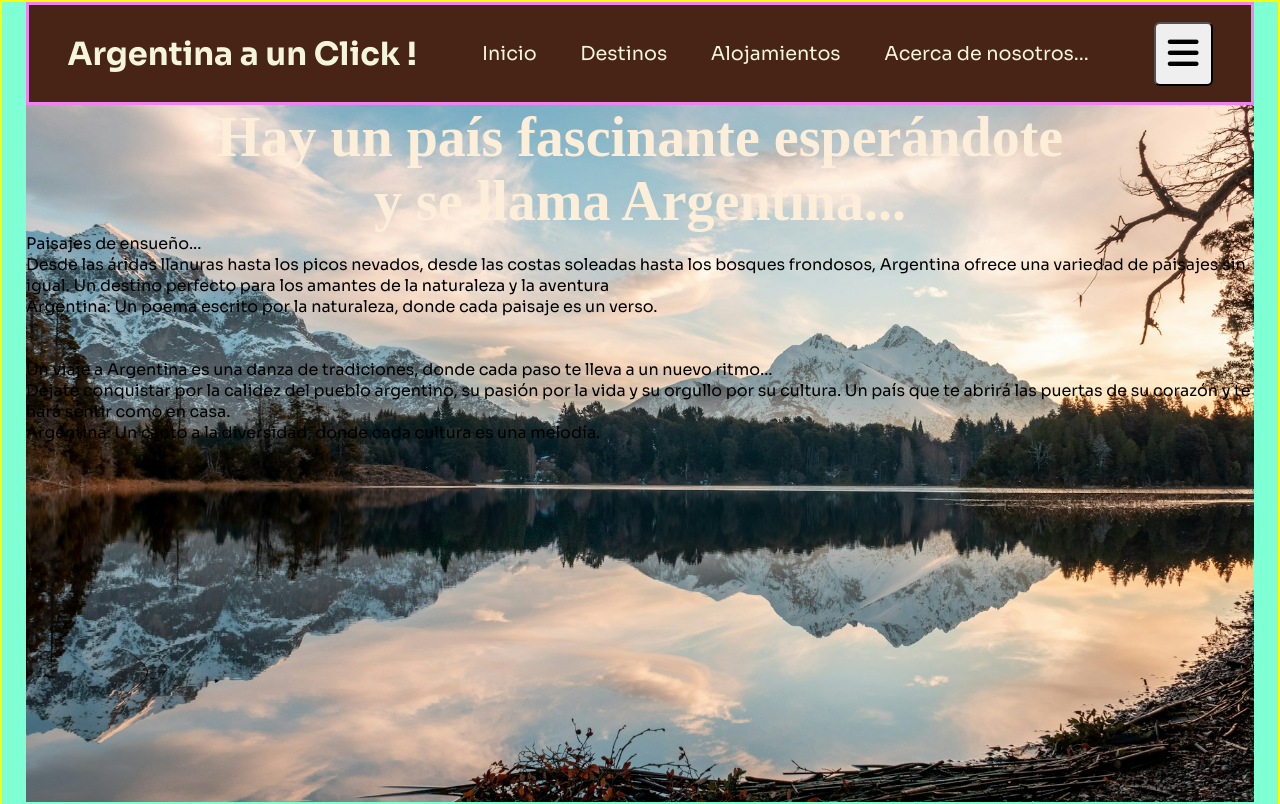
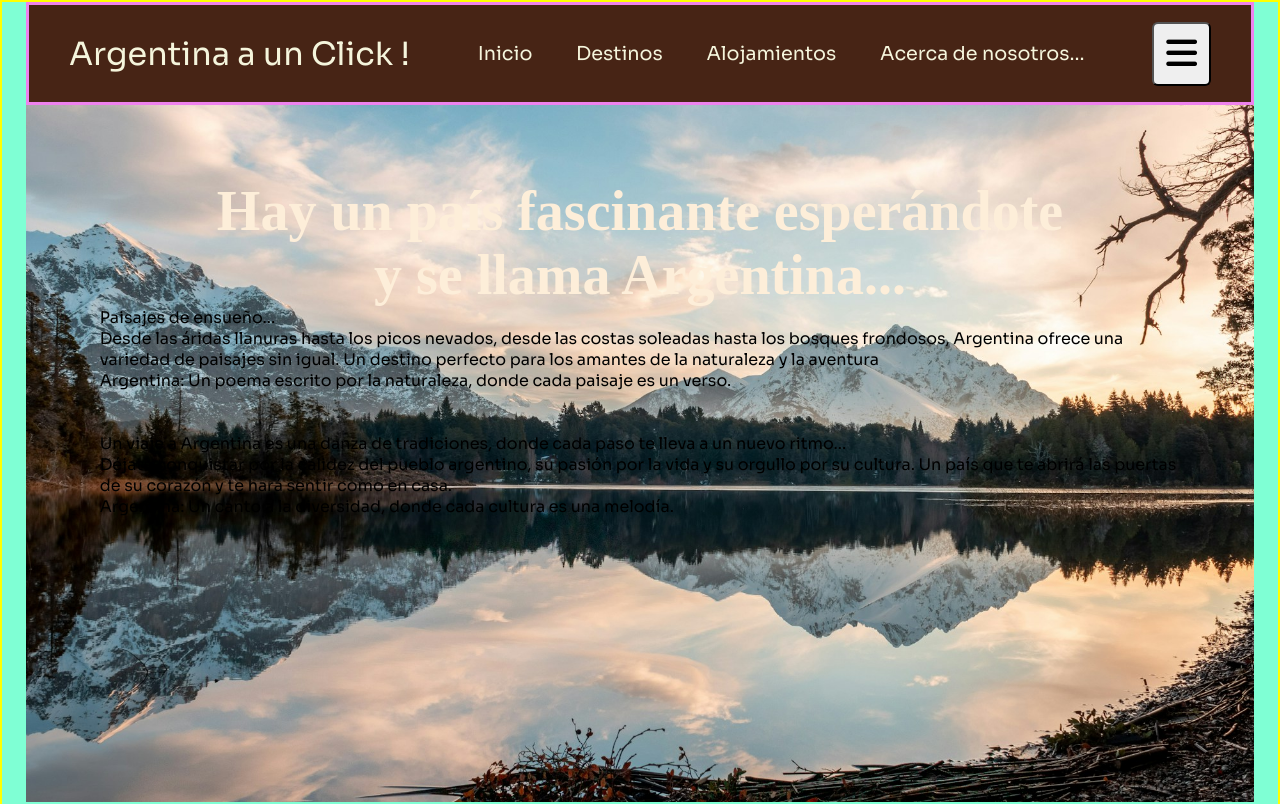
Before and after one commit to PiroloFranco/ProyectoCodoACodo, a plain HTML site: page index.html in a window 1280 px wide. Shown: the top 804 px of the page. Drawn offline with Linux system fonts and the light colour scheme; a web font is replaced by a local one.

Commit message:
Se hacen algunos cambios por sugerencia del validator, había 2 h1

```diff
--- a/estilos/style.css
+++ b/estilos/style.css
@@ -102,13 +102,10 @@ img{
 .logo{
     cursor: pointer;
     color:var(--color-secundario);
+    text-decoration: none; /*porque Bootstrap sobreescribe algunos estilos :( */
+    font-size: 2rem;
 }
 
-header h1 a{
-    color: inherit;
-    text-decoration: none; /*porque Bootstrap sobreescribe algunos estilos :( */
-
-}
 
 .nav__lista-links li{
     display: inline-block;
@@ -143,6 +140,7 @@ nav li:hover{
     background-position: center;
     background-repeat: no-repeat;
     min-height: calc(100vh - 103px); /*no me gusta, es medio traido de los pelos*/
+    padding: 6%;
 }
 
 .hero h1{
--- a/index.html
+++ b/index.html
@@ -20,11 +20,9 @@
     <div class="contenedor-general"> <!--wrapper para hacer mas facil la responsividad-->
         <!-- HEADER, incluye logo y nav-->
         <header class="encabezado padding-alrededor">
-                <!--EL LOGO VA AQUI,Por ahora es un h1 y el nombre es provisorio-->
-            <div class="logo">
-                <h1>
-                    <a href="index.html" class="titulo">Argentina a un Click !</a>
-                </h1>
+                <!--EL LOGO VA AQUI,Por ahora es un a y el nombre es provisorio-->
+            <div>
+                <a class="logo" href="index.html">Argentina a un Click !</a>
             </div><!--fin del logo-->
 
             <!--NAV-->
```
